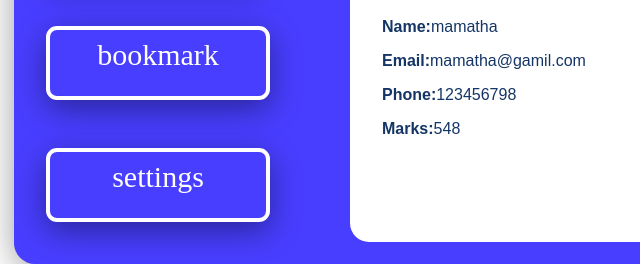
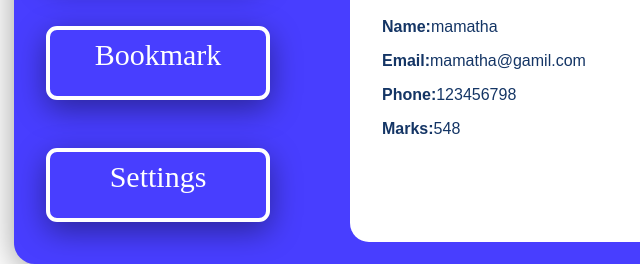
Before and after one commit to mamatha423924/dapper-landing, a plain HTML site: page index.html in a window 1280 px wide. Shown: the part 1025-1289 px from the top of the page, 18-658 px from the left. Drawn offline with Linux system fonts and the light colour scheme.

Commit message:
Update index.html

```diff
--- a/index.html
+++ b/index.html
@@ -62,8 +62,8 @@
       <div class="information">
         <div class="child3">
           <p class="info"> Your info</p>
-          <p class="mark">bookmark</p>
-          <p class="setting">settings</p>
+          <p class="mark">Bookmark</p>
+          <p class="setting">Settings</p>
         </div>
         <div class="child4">
 
```
